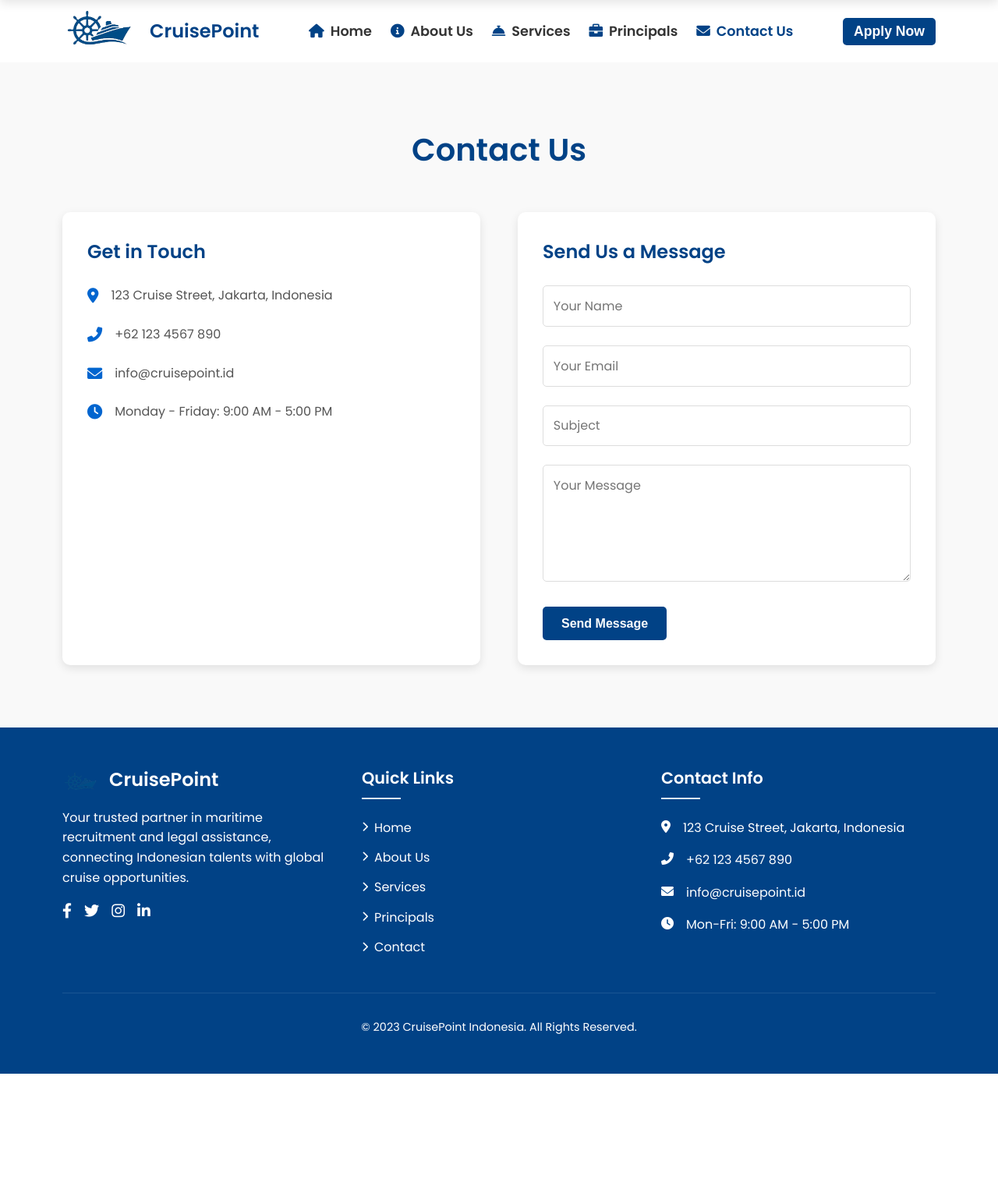
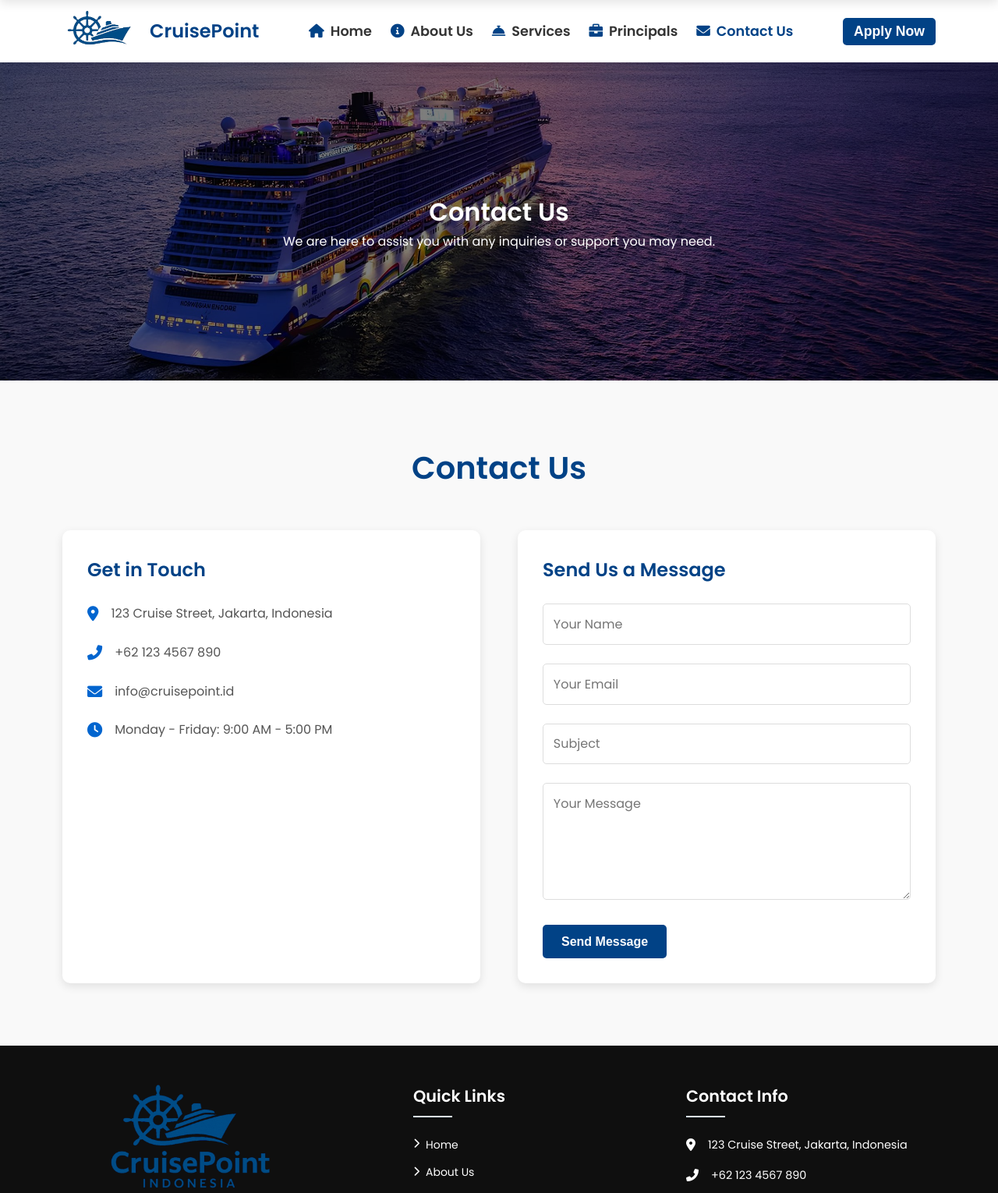
Before and after one commit to syfaarizal/cruishpoint-indonesia, a plain HTML site: page contact.html in a window 1280 px wide. Shown: the top 1530 px of the page at 78% size. Before the commit the page ends 1377 px from the top, so only its background shows below. Drawn offline with Linux system fonts and the light colour scheme.

Commit message:
Perbaruan

```diff
--- a/contact.html
+++ b/contact.html
@@ -11,7 +11,7 @@
     <link rel="icon" type="image/png" href="./assets/img/logo-cruisepoint.png">
 </head>
 <body>
-    <nav id="mainNav" class="navbar original-nav">
+    <nav id="mainNav" class="navbar original-nav-contact">
         <div class="container nav-container">
             <div class="nav-brand">
                 <a href="index.html" class="brand-logo">
@@ -33,7 +33,14 @@
         </div>
     </nav>
     <nav id="fixedNav" class="navbar clone-nav"></nav>
-
+    <header>
+        <div class="header__container__contact">
+            <div class="header__content__contact">
+                <h1 class="header__title">Contact Us</h1>
+                <p class="header__subtitle">We are here to assist you with any inquiries or support you may need.</p>
+            </div>
+        </div>
+    </header>
     <main>
         <section id="contact" class="section contact-section">
             <div class="container">
@@ -80,17 +87,14 @@
             </div>
         </section>
     </main>
-    <script src="./js/script.js"></script>
-</body>
     <footer>
         <div class="container">
         <div class="footer__content">
             <div class="footer__about">
             <div class="footer__logo">
-                     <img src="./assets/img/logo-cruisepoint.png" alt="CruisePoint Logo">
-                    <span class="footer__logo-text">CruisePoint</span>
+                <img src="./assets/img/bg-footer.png" alt="CruisePoint Logo">
             </div>
-                <p>Your trusted partner in maritime recruitment and legal assistance, connecting Indonesian talents with global cruise opportunities.</p>
+            <p>Trusted partner in maritime recruitment and legal aid, linking Indonesian talents to global cruise jobs.</p>
             <div class="footer__social">
                 <a href="#"><i class="fab fa-facebook-f"></i></a>
                 <a href="#"><i class="fab fa-twitter"></i></a>
@@ -102,9 +106,9 @@
             <h3>Quick Links</h3>
                 <ul>
                 <li><a href="index.html"><i class="fas fa-chevron-right"></i> Home</a></li>
-                    <li><a href="index.html#about"><i class="fas fa-chevron-right"></i> About Us</a></li>
-                    <li><a href="index.html#services"><i class="fas fa-chevron-right"></i> Services</a></li>
-                    <li><a href="index.html#principals"><i class="fas fa-chevron-right"></i> Principals</a></li>
+                <li><a href="#about"><i class="fas fa-chevron-right"></i> About Us</a></li>
+                <li><a href="#services"><i class="fas fa-chevron-right"></i> Services</a></li>
+                <li><a href="#principals"><i class="fas fa-chevron-right"></i> Principals</a></li>
                 <li><a href="contact.html"><i class="fas fa-chevron-right"></i> Contact</a></li>
                 </ul>
             </div>
@@ -133,4 +137,6 @@
         </div>
         </div>
     </footer>
+    <script src="./js/script.js"></script>
+</body>
 </html>
--- a/css/style.css
+++ b/css/style.css
@@ -9,6 +9,7 @@
   --gray-light: #f9f9f9;
   --gray-border: #ddd;
   --shadow: 0 4px 12px rgba(0,0,0,0.1);
+  --background-footer: #0f0f0f;
 }
 
 * {
@@ -50,6 +51,13 @@ body {
 .original-nav {
   position: relative;
   background-color: var(--white);
+  z-index: 1;
+  height: 10vh;
+}
+
+.original-nav-contact {
+  position: relative;
+  background-color: transparent;
   z-index: 1;
   height: 10vh;
 }
@@ -152,6 +160,44 @@ body {
   font-size: 1.5rem;
   color: var(--primary-dark);
   cursor: pointer;
+}
+
+/* Active nav link */
+.nav-link.active {
+  color: var(--primary-dark);
+  font-weight: 600;
+}
+
+/* header */
+.header__container__contact {
+  position: relative;
+  background-image: url(../assets/img/contact-header-bg.jpg);
+  background-size: cover;
+  background-position: center;
+  background-repeat: no-repeat;
+  height: 51vh;
+  z-index: 1;
+  overflow: hidden;
+}
+
+.header__container__contact::before {
+  content: "";
+  position: absolute;
+  inset: 0; /* shorthand buat top:0; right:0; bottom:0; left:0 */
+  background: rgba(0, 0, 0, 0.507);
+  z-index: 0;
+}
+
+.header__content__contact {
+  display: flex;
+  flex-direction: column;
+  justify-content: center;
+  align-items: center;
+  height: 100%;
+  text-align: center;
+  color: var(--white);
+  z-index: 1;
+  position: relative;
 }
 
 .hero-video {
@@ -361,13 +407,15 @@ body {
   background: white;
   text-align: center;
   padding: 2rem 1.5rem;
-  border-radius: 12px;
+  border-radius: 3px;
   box-shadow: var(--shadow);
   transition: transform 0.3s ease;
+  height: 100%;
+  width: 90%;
 }
 
 .principal__card:hover {
-  transform: translateY(-5px);
+  transform: translateY(-3px);
 }
 
 .principal__logo {
@@ -399,11 +447,13 @@ body {
   text-decoration: none;
   font-weight: 600;
   transition: background 0.3s, color 0.3s;
+  transition: transform 0.3s ease;
 }
 
 .btn-jobs:hover {
   background: var(--primary-dark);
   color: white;
+  transform: translateY(-3px);
 }
 
 /* Contact Section */
@@ -493,15 +543,9 @@ body {
   background: var(--primary);
 }
 
-/* Active nav link */
-.nav-link.active {
-    color: var(--primary-dark);
-    font-weight: 600;
-}
-
 /* Footer Styles */
 footer {
-    background-color: var(--primary-dark);
+  background-color: var(--background-footer);
   color: var(--white);
   padding: 3rem 0;
 }
@@ -509,7 +553,7 @@ footer {
 .footer__content {
   display: grid;
   grid-template-columns: repeat(auto-fit, minmax(250px, 1fr));
-    gap: 2rem;
+  gap: 5rem;
   margin-bottom: 2rem;
 }
 
@@ -520,9 +564,10 @@ footer {
 }
 
 .footer__logo img {
-    width: 50px;
+  width: 13rem;
   height: auto;
-    margin-right: 10px;
+  margin-left: 60px;
+  text-align: center;
 }
 
 .footer__logo-text {
@@ -533,6 +578,7 @@ footer {
 .footer__about p {
   margin-bottom: 1rem;
   line-height: 1.6;
+  font-size: 15px;
 }
 
 .footer__social {
@@ -548,7 +594,7 @@ footer {
 }
 
 .footer__social a:hover {
-    color: var(--primary-light);
+  color: var(--primary-dark);
 }
 
 .footer__links h3,
@@ -570,6 +616,10 @@ footer {
   background-color: var(--primary-light);
 }
 
+.footer__links {
+  margin-left: 50px;
+}
+
 .footer__links ul {
   list-style: none;
 }
@@ -585,10 +635,11 @@ footer {
   display: flex;
   align-items: center;
   gap: 0.5rem;
+  font-size: 14px;
 }
 
 .footer__links a:hover {
-    color: var(--primary-light);
+  color: var(--primary-dark);
 }
 
 .footer__links i {
@@ -604,6 +655,11 @@ footer {
 
 .footer__contact-item i {
   margin-top: 3px;
+  font-size: 1rem;
+}
+
+.footer__contact-item p {
+  font-size: 0.9rem;
 }
 
 .footer__copyright {
--- a/js/script.js
+++ b/js/script.js
@@ -1,12 +1,11 @@
 document.addEventListener("DOMContentLoaded", function() {
-    // Clone navigation for fixed header
     const mainNav = document.getElementById("mainNav");
     const fixedNav = document.getElementById("fixedNav");
     if (mainNav && fixedNav) {
         fixedNav.innerHTML = mainNav.innerHTML;
+        fixedNav.className = mainNav.className + " clone-nav";
     }
 
-    // Mobile menu toggle functionality
     const mobileMenuToggle = document.getElementById("mobileMenuToggle");
     if (mobileMenuToggle) {
         mobileMenuToggle.addEventListener("click", function() {
@@ -17,7 +16,6 @@ document.addEventListener("DOMContentLoaded", function() {
         });
     }
 
-    // Highlight current page in navigation
     const currentPage = location.pathname.split("/").pop() || "index.html";
     const navLinks = document.querySelectorAll(".nav-link");
     navLinks.forEach(link => {
```
Also changed, not shown: index.html (+8 -8 lines), assets/img/bg-footer.png (added), assets/img/contact-header-bg.jpg (added). Lines whose indentation alone changed are shown as unchanged.
